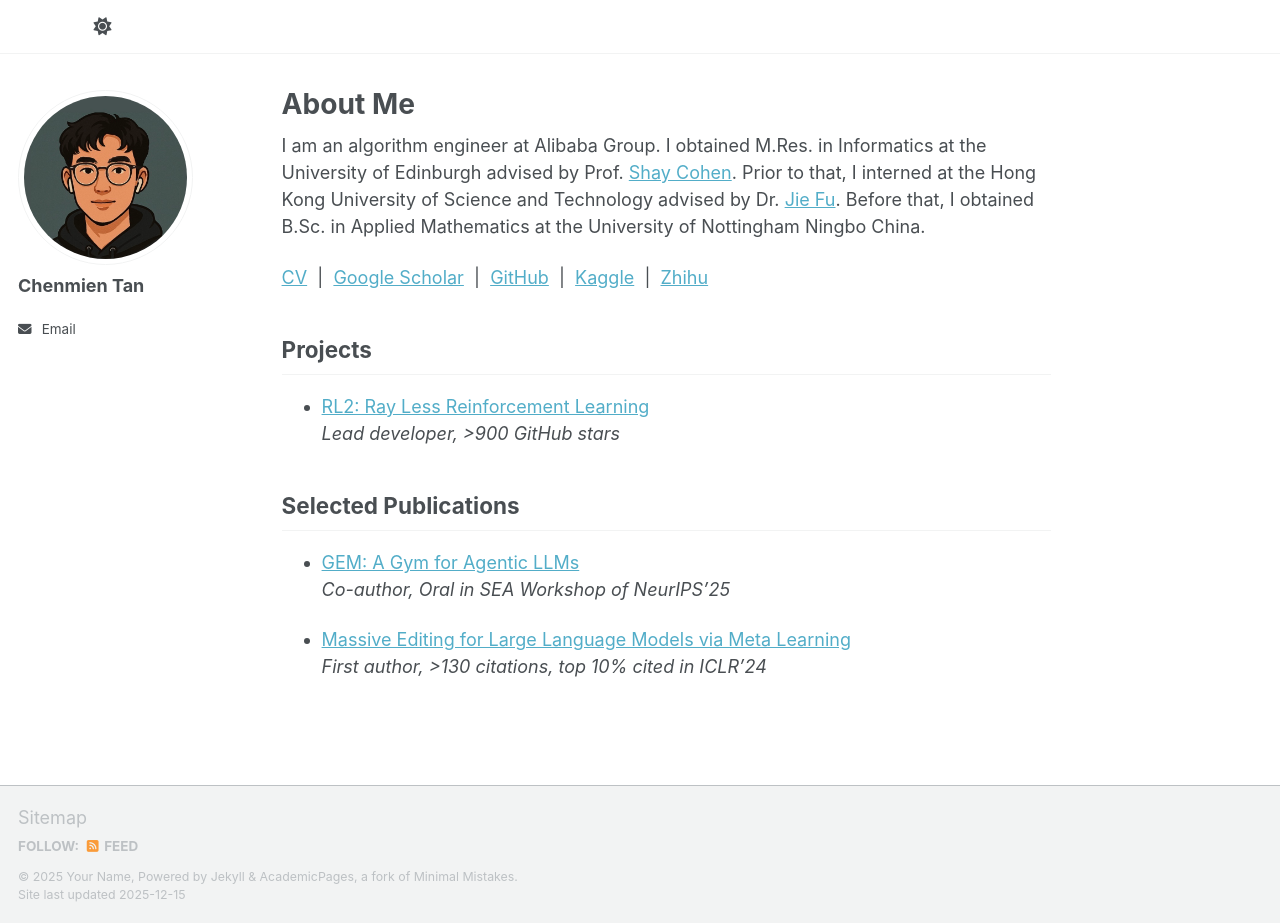
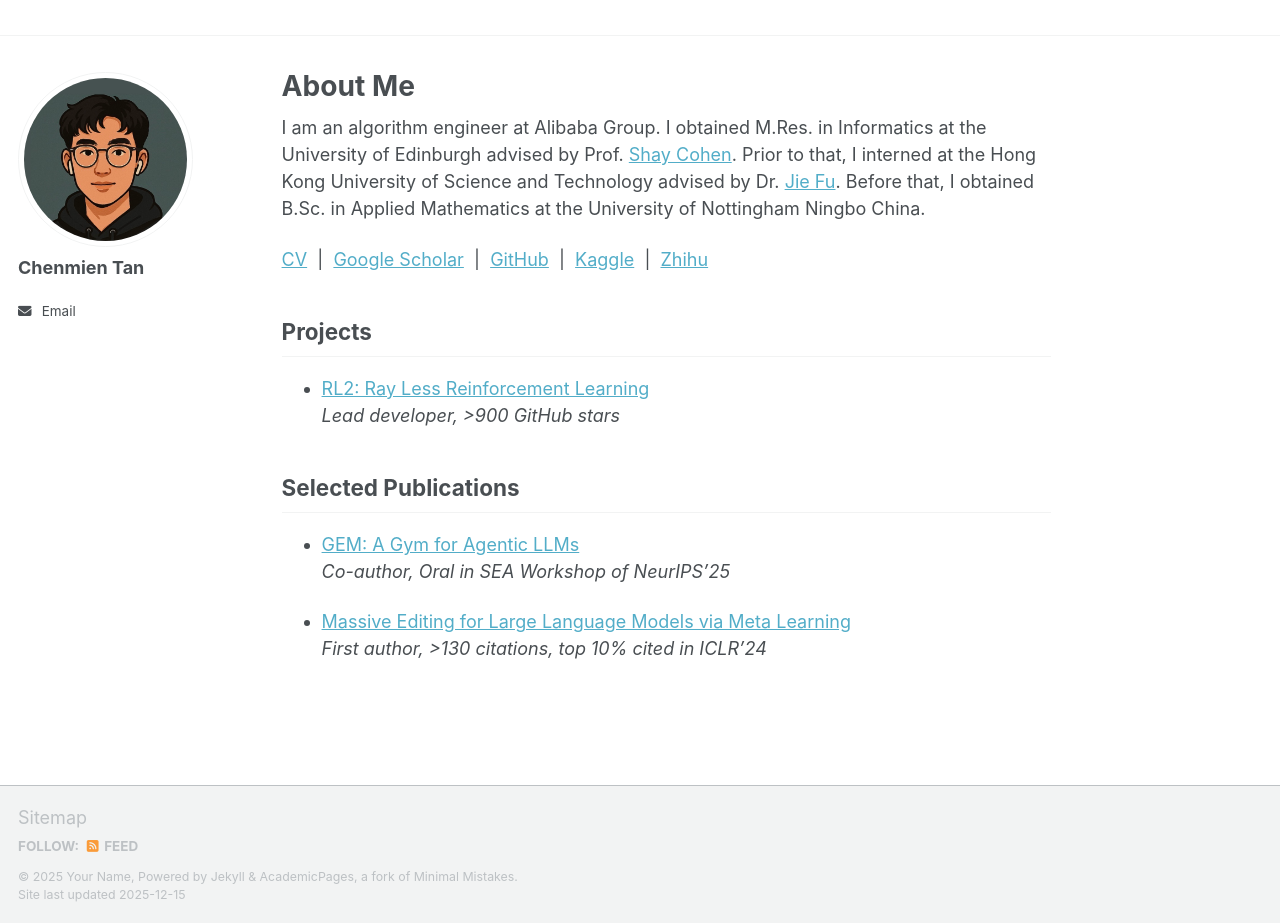
Before and after one commit to ChenmienTan/chenmientan.github.io, a Jekyll site: the page built from _pages/about.md, in a window 1280 px wide and 923 px high. Built offline with Jekyll 4.4.1, drawn with Linux system fonts in a browser that asks for light colours; a script bundle is joined from its source files by our own code; library files that are not in the unit come from our copies.

Commit message:
remove theme toggle

```diff
--- a/_includes/masthead.html
+++ b/_includes/masthead.html
@@ -15,9 +15,6 @@
             {% endif %}
             <li class="masthead__menu-item"><a href="{{ domain }}{{ link.url }}">{{ link.title }}</a></li>
           {% endfor %}
-          <li id="theme-toggle" class="masthead__menu-item persist tail">
-            <a role="button" aria-labelledby="theme-icon"><i id="theme-icon" class="fa-solid fa-sun" aria-hidden="true" title="toggle theme"></i></a>
-          </li>
         </ul>
         <ul class="hidden-links hidden"></ul>
       </nav>
```
